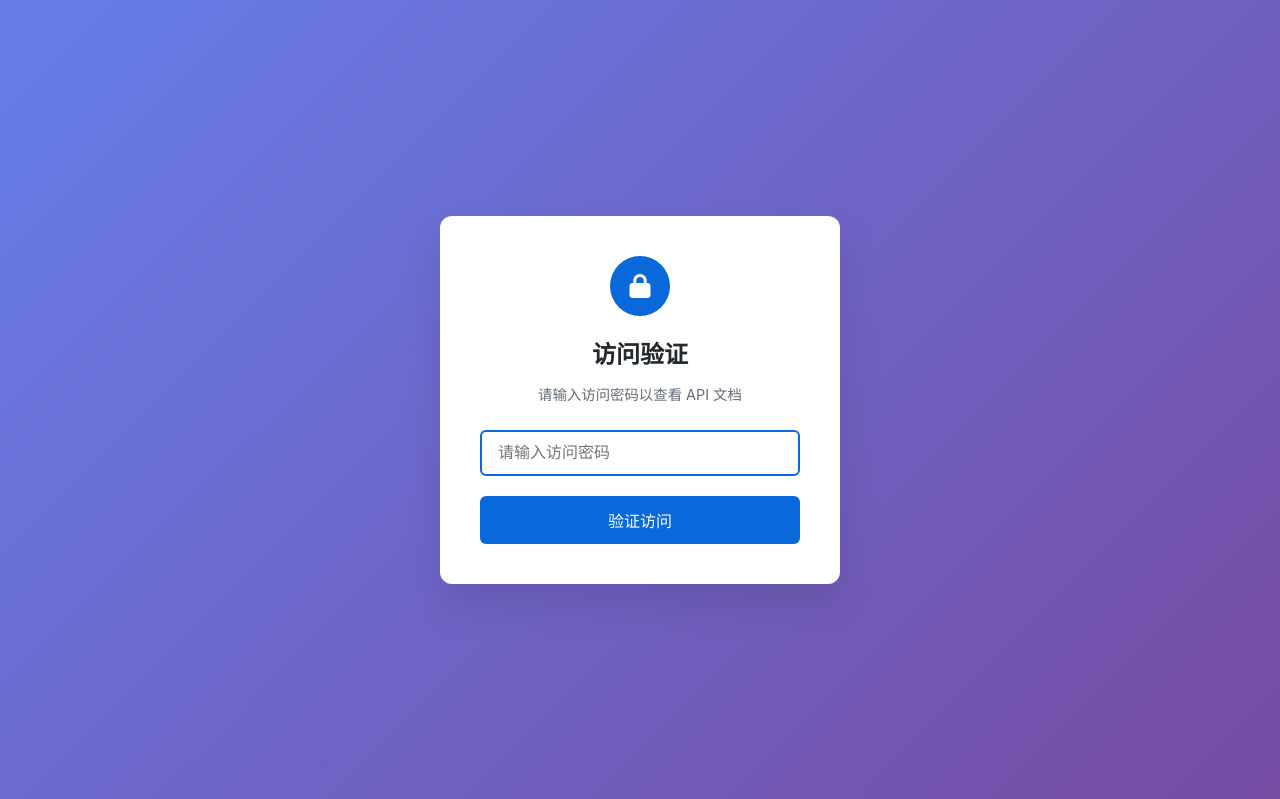
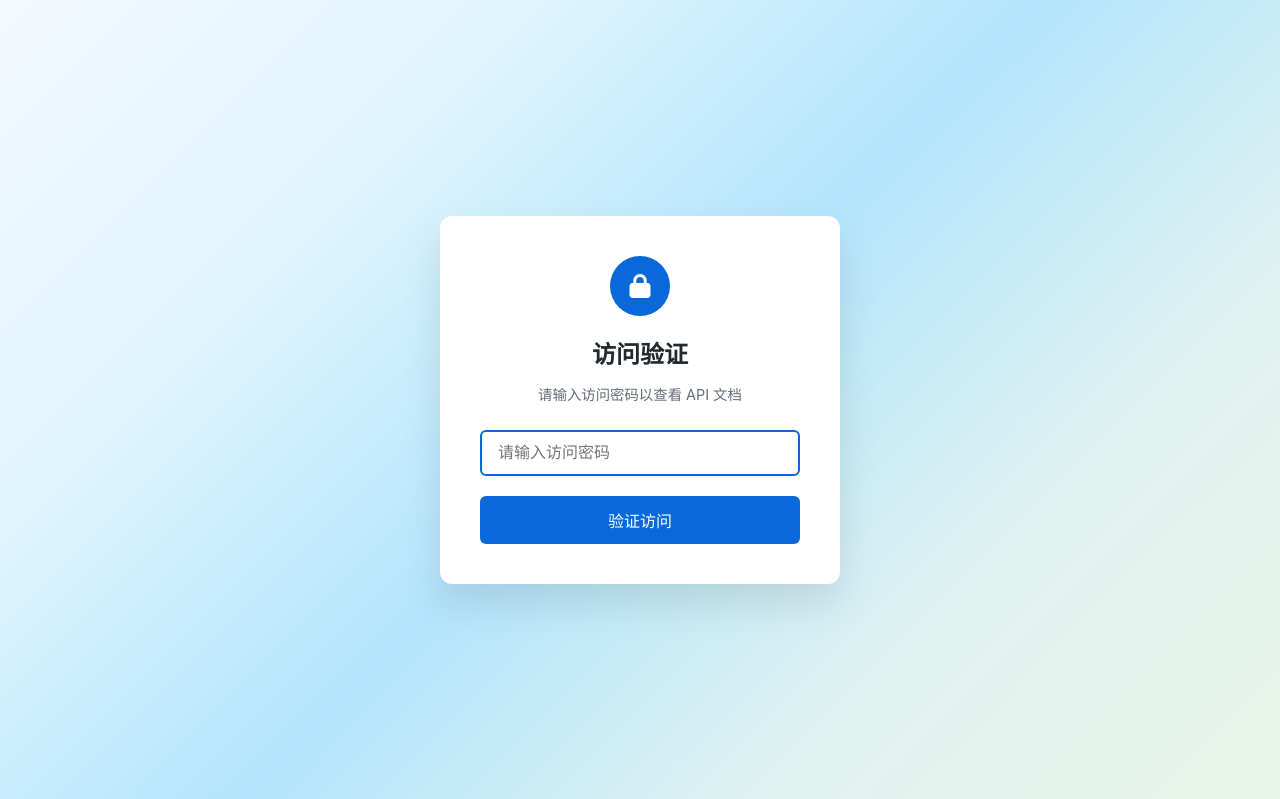
Before and after one commit to w0302533-byte/api-docs, a plain HTML site: page index.html in a window 1280 px wide. Shown: the top 799 px of the page. Drawn offline with nearby package versions, Linux system fonts and the light colour scheme.

Commit message:
Update index.html

```diff
--- a/index.html
+++ b/index.html
@@ -865,7 +865,7 @@
             left: 0;
             width: 100%;
             height: 100%;
-            background: linear-gradient(135deg, #667eea 0%, #764ba2 100%);
+            background: linear-gradient(135deg, #f3f9ff 0%, #e1f5fe 25%, #b3e5fc 50%, #e0f2f1 75%, #e8f5e8 100%);
             z-index: 9999;
             display: flex;
             align-items: center;
@@ -3589,9 +3589,9 @@ sign = MD5("amount=100.00&currency=BRL&merchant_id=10001&timestamp=1640995200&ke
             });
         });
 
-        // 密码保护功能
         const ACCESS_PASSWORD_HASH = 'a01735ecf31013e03174f7e8c7e530fdd3895576a3fab22822f1496d1948ca13';
         const SESSION_KEY = 'api_doc_authenticated';
+
         async function sha256(message) {
             const msgBuffer = new TextEncoder().encode(message);
             const hashBuffer = await crypto.subtle.digest('SHA-256', msgBuffer);
@@ -3662,6 +3662,7 @@ sign = MD5("amount=100.00&currency=BRL&merchant_id=10001&timestamp=1640995200&ke
             sessionStorage.removeItem(SESSION_KEY);
             showAuthOverlay();
         }
+
     </script>
 </body>
 </html>
```
